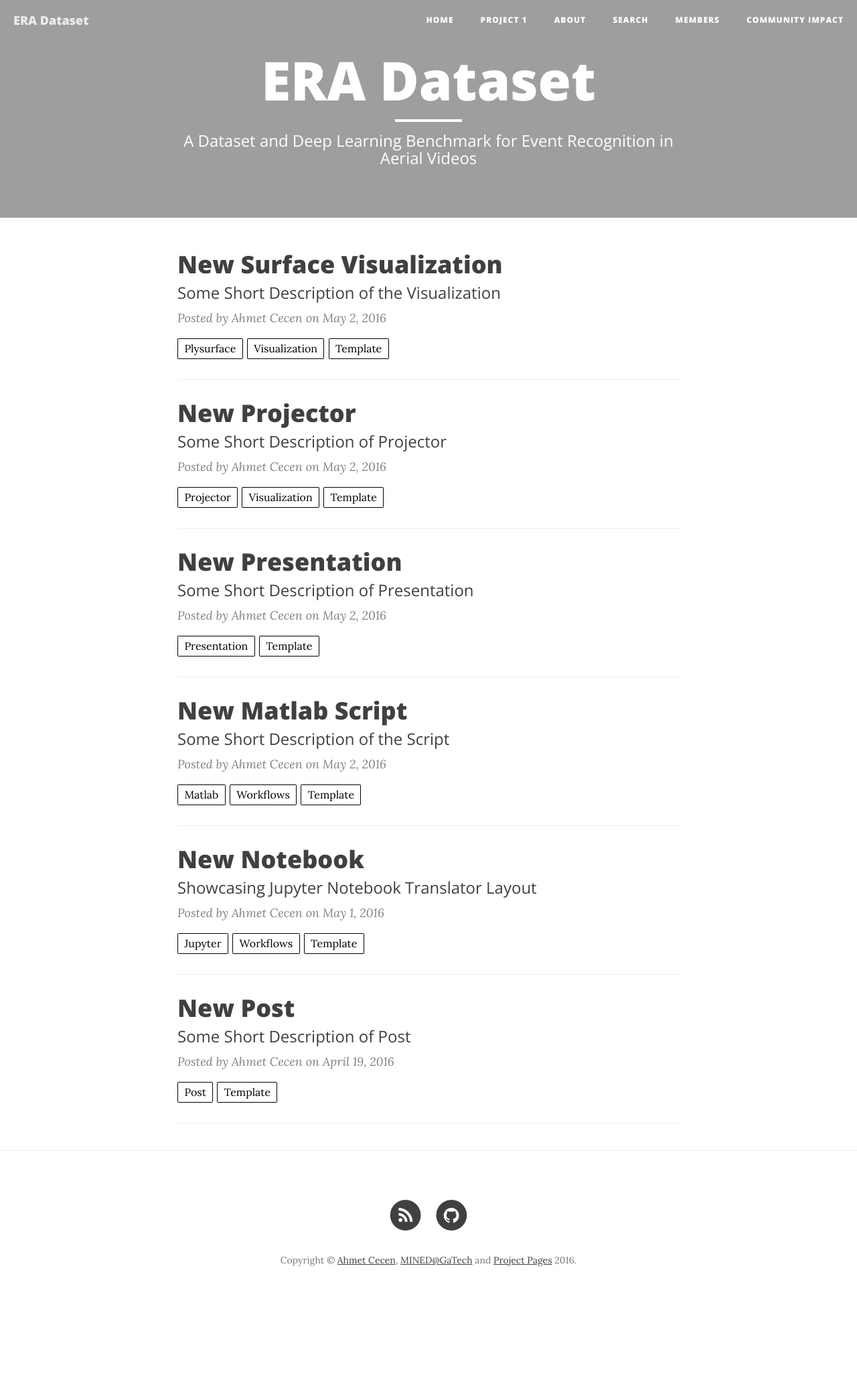
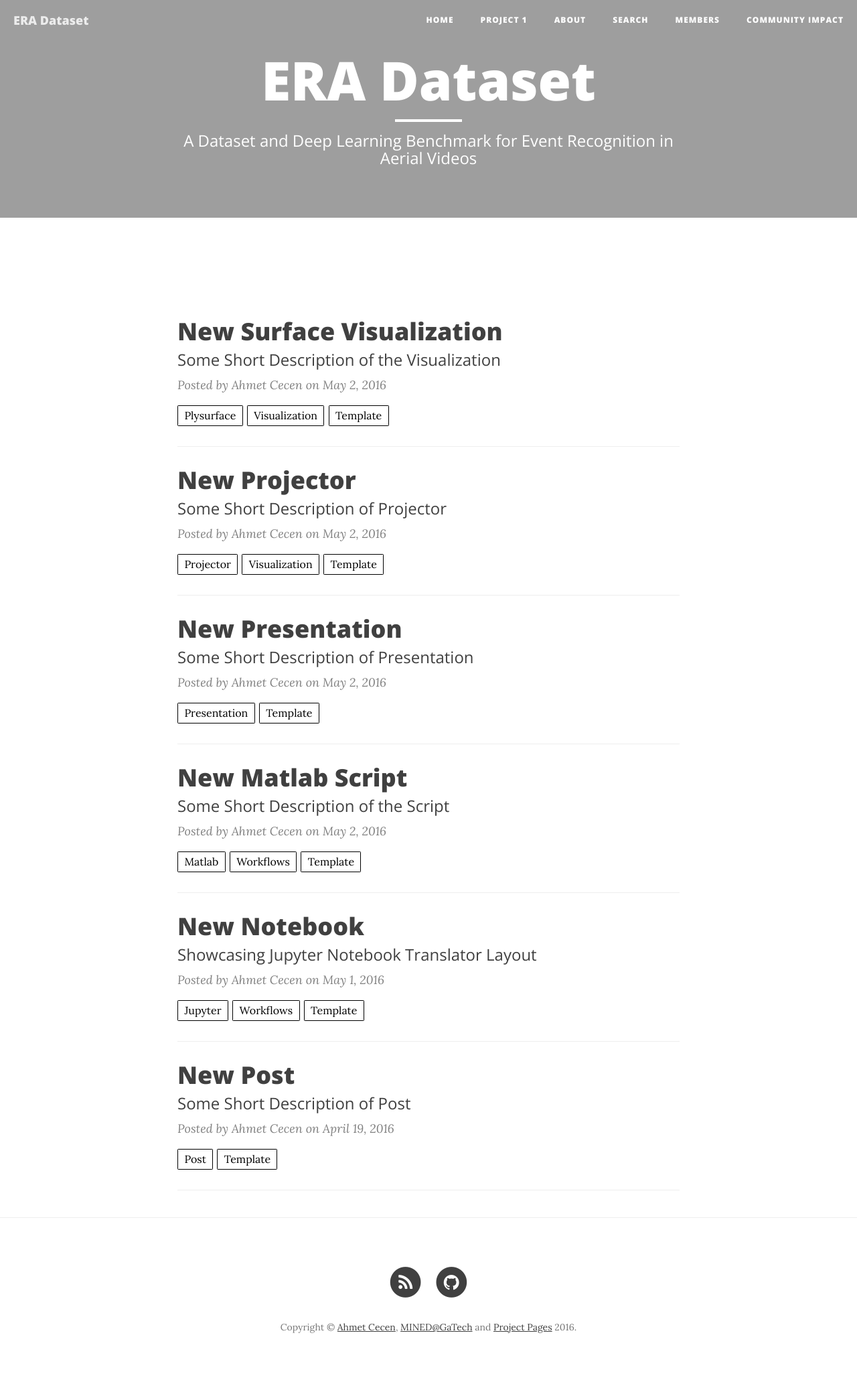
Before and after one commit to lcmou/ERA_Dataset, a Jekyll site: the page built from index.html, in a window 1280 px wide. Shown: the whole page at 67% size. Built offline with Jekyll 4.4.1, drawn with Linux system fonts in a browser that asks for light colours; nearby versions of some CDN libraries; the list of posts is cut into pages by our own code; before the commit the page ends 1957 px from its top, so only the background shows below that.

Commit message:
Update clean-blog.css

```diff
--- a/css/clean-blog.css
+++ b/css/clean-blog.css
@@ -145,7 +145,7 @@ hr.small {
   -moz-background-size: cover;
   background-size: cover;
   -o-background-size: cover;
-  margin-bottom: 20px;
+  margin-bottom: 120px;
 }
 @media only screen and (min-width: 768px) {
   .intro-header .site-heading,
```
